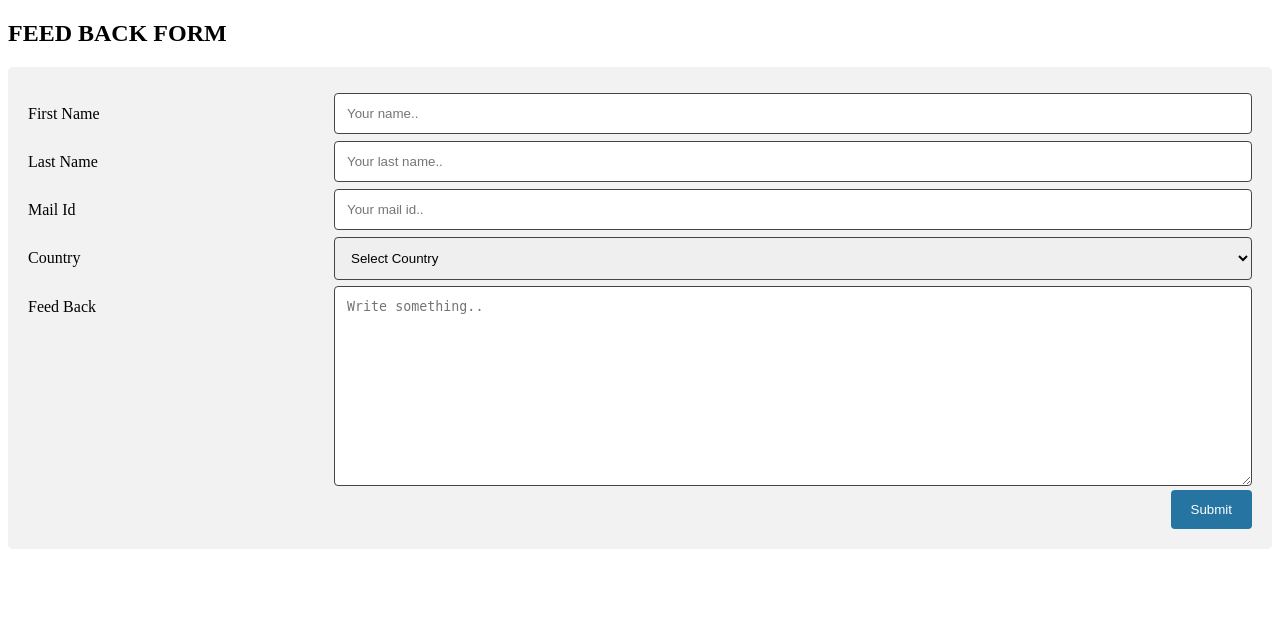
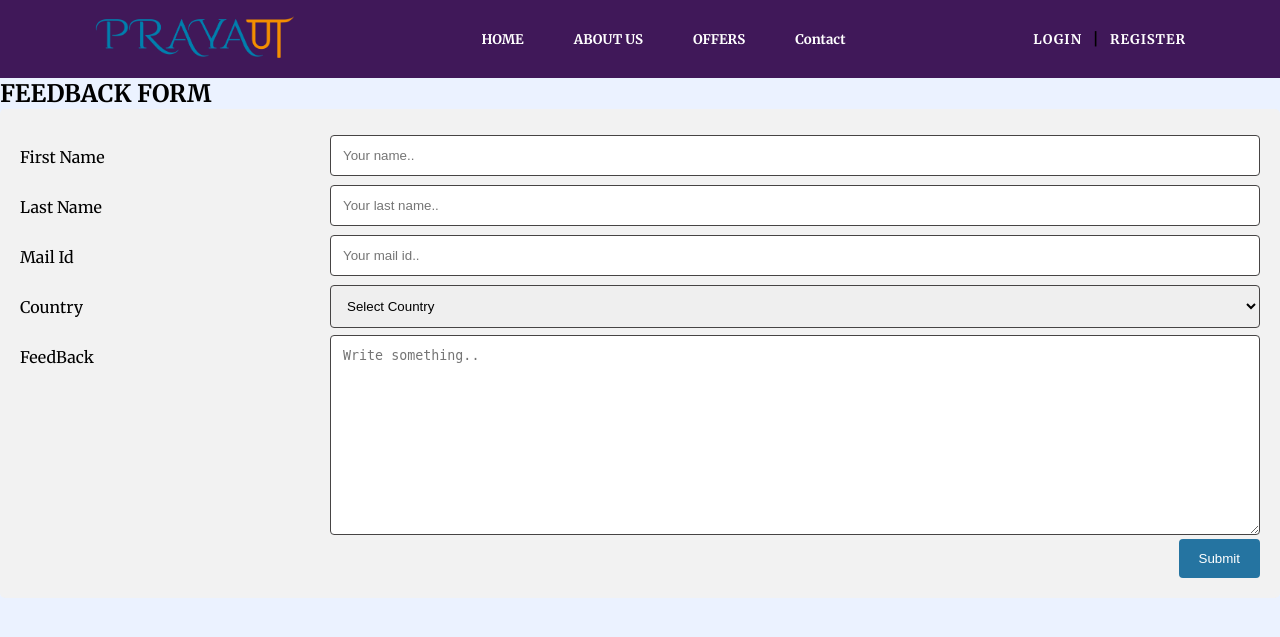
Before and after one commit to prash-singh/Prayan, a PHP site: page /feedback.php in a window 1280 px wide. Shown: the top 637 px of the page. Run offline with PHP 8.4, Linux system fonts and the light colour scheme.

Commit message:
minor changes

```diff
--- a/about.html
+++ b/about.html
@@ -145,7 +145,7 @@
                         <a href="# ">Payment option</a>
                     </li>
                     <li>
-                        <a href="# ">Feedback</a>
+                        <a href="./feedback.php">Feedback</a>
                     </li>
                 </ul>
             </div>
--- /dev/null
+++ b/feadback.css
@@ -0,0 +1,158 @@
+@font-face {
+    font-family: 'Beyond';
+    src: url('./assets/fonts/beyond_the_mountains.otf');
+}
+
+* {
+    margin: 0;
+    padding: 0;
+    box-sizing: border-box;
+    text-decoration: none;
+}
+
+body {
+    font-family: "Merriweather", "serif";
+    background-color: #ebf2ff;
+}
+
+.navbar {
+    display: flex;
+    flex-direction: column;
+    row-gap: 50px;
+    position: relative;
+    z-index: 20;
+    text-align: center;
+}
+
+.navbar__top {
+    position: sticky;
+    top: 0;
+    display: flex;
+    justify-content: space-around;
+    align-items: center;
+    background-color: #350a4eef;
+}
+
+.navbar__brand {
+    width: 100px;
+}
+
+.navbar__nav__items {
+    display: flex;
+}
+
+.navbar__register a,
+.nav__items a {
+    color: white;
+}
+
+.brand__logo {
+    width: 100%;
+    cursor: pointer;
+}
+
+.header__mid__content h2 {
+    font-family: 'Beyond';
+    font-size: 30px;
+}
+
+.header__mid__content h1 {
+    font-family: "Open Sans";
+    font-weight: 900;
+    font-size: 40px;
+}
+
+.button__explore {
+    font-family: 'Open Sans', serif;
+    width: 120px;
+    height: 30px;
+    font-size: 10px;
+    border: none;
+    border-radius: 100px;
+    color: white;
+    background: linear-gradient(45deg, #fd7d14, #007bff);
+}
+
+@media(min-width:1024px) {
+    .navbar {
+        display: flex;
+        flex-direction: column;
+        justify-content: center;
+        text-align: center;
+        row-gap: 150px;
+        position: relative;
+        z-index: 20;
+    }
+    .navbar__brand {
+        width: 200px;
+    }
+    .nav__items {
+        align-items: center;
+        display: flex;
+        gap: 50px;
+    }
+    .button__explore {
+        width: 300px;
+        height: 80px;
+        font-size: 40px;
+        border: none;
+        border-radius: 100px;
+        background: linear-gradient(45deg, #fd7e14, #007bff);
+    }
+    .button__explore:hover {
+        cursor: pointer;
+        background: none;
+    }
+    #items__home a,
+    #items__about a,
+    #items__offers a,
+    #items__contact a,
+    #nav__login a,
+    #nav__register a {
+        padding: 5px 0;
+        cursor: pointer;
+    }
+    #items__home:hover a {
+        border-bottom: 2px solid cyan;
+        color: orange;
+    }
+    #items__about:hover a {
+        border-bottom: 2px solid cyan;
+        color: orange;
+    }
+    #items__offers:hover a {
+        border-bottom: 2px solid cyan;
+        color: orange;
+    }
+    #items__contact:hover a {
+        border-bottom: 2px solid cyan;
+        color: orange;
+    }
+    #nav__login:hover a {
+        border-bottom: 2px solid greenyellow;
+        color: orangered;
+    }
+    #nav__register:hover a {
+        border-bottom: 2px solid greenyellow;
+        color: orangered;
+    }
+    .navbar__register {
+        display: flex;
+        align-items: center;
+        gap: 10px;
+        letter-spacing: 1px;
+    }
+    .header__mid {
+        text-align: center;
+        align-items: center;
+    }
+    .header__mid__content h2 {
+        font-family: 'Beyond';
+        font-size: 80px;
+    }
+    .header__mid__content h1 {
+        font-family: "Open Sans";
+        font-weight: 900;
+        font-size: 92px;
+    }
+}
--- a/feedback.php
+++ b/feedback.php
@@ -1,9 +1,17 @@
 <!DOCTYPE html>
 <html>
 <head>
-<meta name="viewport" content="width=device-width, initial-scale=1">
+<meta charset="UTF-8">
+    <meta http-equiv="X-UA-Compatible" content="IE=edge">
+    <meta name="viewport" content="width=device-width, initial-scale=1.0">
+    <title>Prayan</title>
+    <link rel="stylesheet" href="./feadback.css">
+    <link rel="preconnect" href="https://fonts.googleapis.com">
+    <link rel="preconnect" href="https://fonts.gstatic.com" crossorigin>
+    <link href="https://fonts.googleapis.com/css2?family=Merriweather:ital,wght@0,300;0,400;0,700;0,900;1,300;1,400;1,700;1,900&display=swap" rel="stylesheet">
+    <link href="https://fonts.googleapis.com/css2?family=Open+Sans:wght@300;400;500;600;700;800&display=swap" rel="stylesheet">
   <style>
-* {
+  body {
     box-sizing: border-box;
   }
 
@@ -58,22 +66,47 @@ input[type=submit]:hover {
     width: 75%;
     margin-top: 6px;
   }
-
-/* Clear floats after the columns */
   .row:after {
     content: "";
     display: table;
     clear: both;
   }
 
-/* Responsive layout - when the screen is less than 600px wide, make the two columns stack on top of each other instead of next to each other */
+
   </style>
 </head>
 
+<header>
+    <nav class="navbar">
+        <div class="navbar__top">
+            <div class="navbar__brand">
+                <a href="./index.php" rel="noopener noreferrer">
+                    <img src="./assets/logo.png" alt="logo" class="brand__logo">
+                </a>
+            </div>
+            <div class="navbar__nav__items">
+                <div class="nav__items">
+                    <h5 id="items__home"> <a href="./index.php">HOME</a></h5>
+                    <h5 id="items__about"> <a href="./about.html">ABOUT US</a></h5>
+                    <h5 id="items__offers"> <a href="./header/offer.html">OFFERS</a></h5>
+                    <h5 id="items__contact"><a href="./header/contact.html">Contact</a></h5>
+                </div>
+            </div>
+            <div class="navbar__account">
+                <div class="navbar__register">
+                    <h5 id="nav__login"> <a href="./login.html"> LOGIN</a></h5>
+                    <h4>|</h4>
+                    <h5 id="nav__register"> <a href="./signup.php">REGISTER</a></h5>
+                </div>
+            </div>
+        </div>
+    </nav>
+</header>
+
 <body>
-<h2>FEED BACK FORM</h2>
+<h2 >FEEDBACK FORM</h2>
 <div class="container">
-  <form>
+  <form >
     <div class="row">
       <div class="col-25">
         <label for="fname">First Name</label>
@@ -117,7 +150,7 @@ input[type=submit]:hover {
     </div>
     <div class="row">
       <div class="col-25">
-        <label for="feed_back">Feed Back</label>
+        <label for="feed_back">FeedBack</label>
       </div>
       <div class="col-75">
         <textarea id="subject" name="subject" placeholder="Write something.." style="height:200px"></textarea>
@@ -128,7 +161,7 @@ input[type=submit]:hover {
     </div>
   </form>
 </div>
-
 </body>
 
+
 </html>
--- a/flights.html
+++ b/flights.html
@@ -49,7 +49,7 @@
         <h1 class="text-x1 ">Flights</h1>
         <div class="food__menu__card__list ">
             <div class="food__menu__card ">
-                <img src="./assets/air1.jpeg " alt="resortimage " class="hotel__image " />
+                <img src="./assets/air1.png " alt="resortimage " class="hotel__image " />
                 <div class="food__menu__card__details ">
                     <div>
                         <h4 class="food__menu__card__title "><b>Singapore Airline</b></h4>
@@ -64,7 +64,7 @@
                 </div>
             </div>
             <div class="food__menu__card ">
-                <img src="./assets/air2.jpg " alt="udipur_palaceimage " class="hotel__image " />
+                <img src="./assets/air2.png " alt="udipur_palaceimage " class="hotel__image " />
                 <div class="food__menu__card__details ">
                     <div>
                         <h4 class="food__menu__card__title "><b>Paramount Airway</b></h4>
@@ -79,7 +79,7 @@
                 </div>
             </div>
             <div class="food__menu__card ">
-                <img src="./assets/air3.jpg " alt="taj_hotelimage " class="hotel__image " />
+                <img src="./assets/air3.png " alt="taj_hotelimage " class="hotel__image " />
                 <div class="food__menu__card__details ">
                     <div>
                         <h4 class="food__menu__card__title "><b>Emirates</b></h4>
--- a/login.html
+++ b/login.html
@@ -83,7 +83,7 @@
                 <h4>company</h4>
                 <ul>
                     <li>
-                        <a h ">about us</a>
+                        <a href="./about.html">about us</a>
                     </li>
                     <li>
                         <a href="# ">our services</a>
--- a/style.css
+++ b/style.css
@@ -16,7 +16,7 @@ body {
 }
 
 header {
-    background-image: url('./assets/header.jpg');
+    background-image: url('./assets/header.png');
     background-repeat: no-repeat;
     background-size: cover;
     height: 50vh;
```
Also changed, not shown: trip.html (+12 -12 lines). Lines whose indentation alone changed are shown as unchanged.
